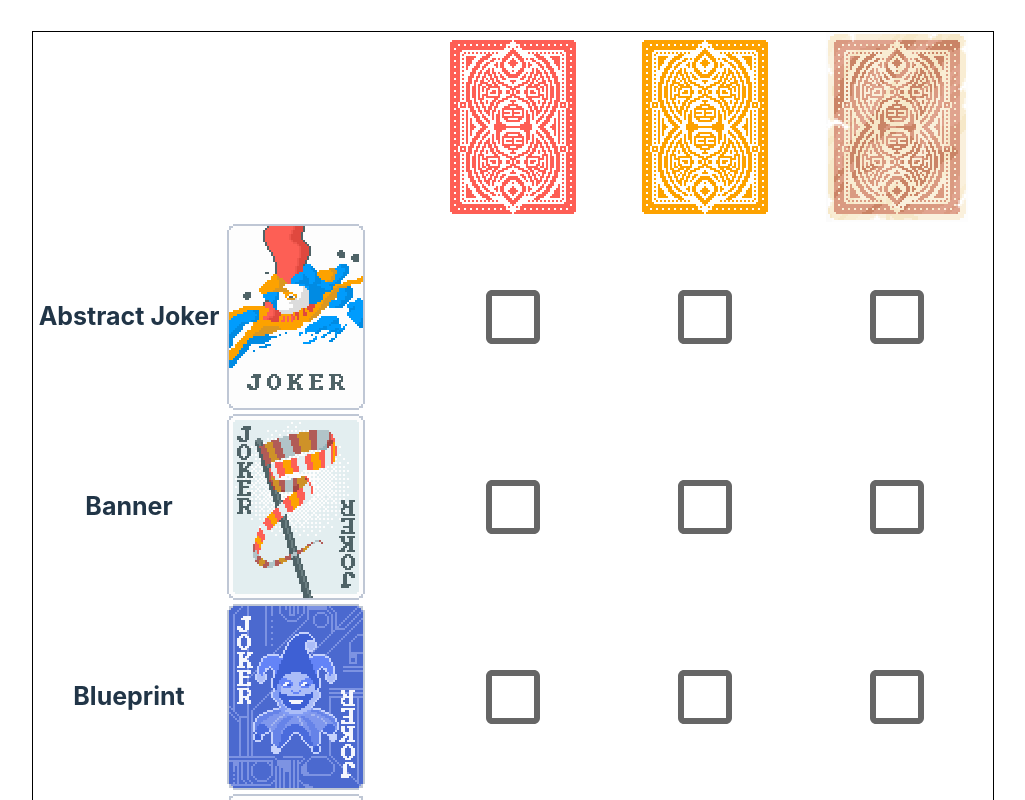
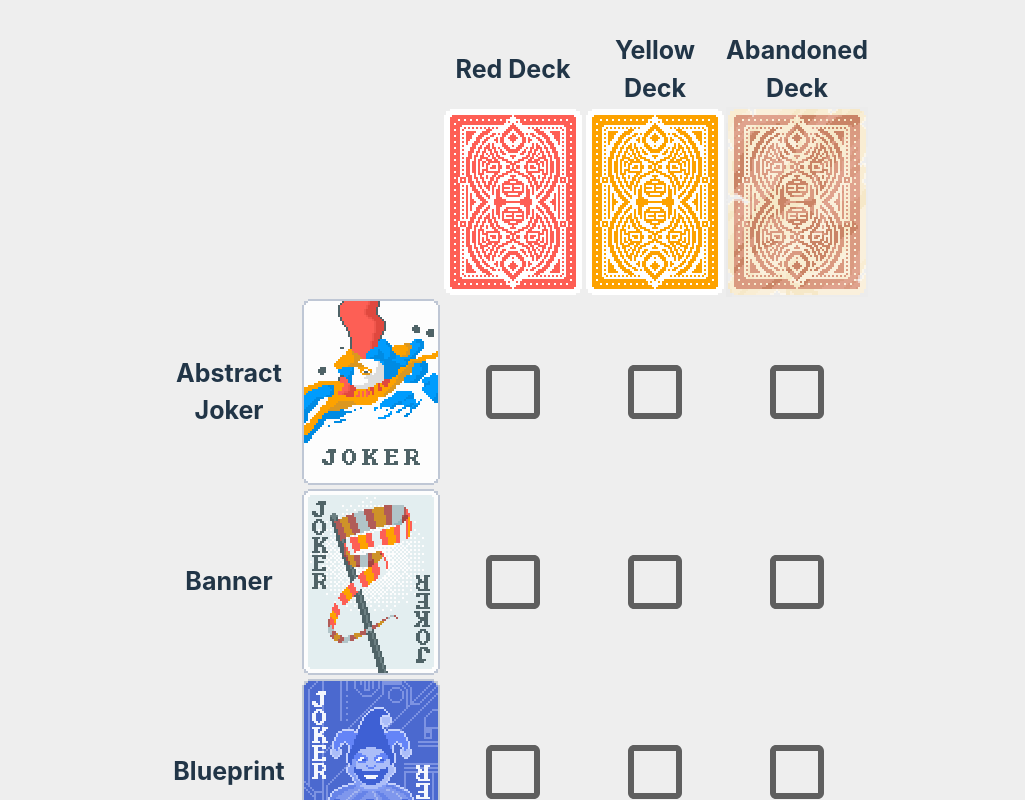
Before and after one commit to cnkeats/balatro-completion, a React (Vite) app: page / in a window 1280 px wide. Shown: the top 800 px of the page, without its empty margins (127-1152 px from the left). Built offline with nearby package versions, Linux system fonts and the light colour scheme.

Commit message:
add deck names

```diff
--- a/src/App.tsx
+++ b/src/App.tsx
@@ -9,8 +9,8 @@ import DeckList from './types/DeckList';
 
 const Grid = styled.div`
     display: grid;
-    grid-template-columns: repeat(5, 192px);
-    outline: 1px solid black;
+    grid-template-columns: repeat(5, 142px);
+    outline: 0px solid black;
     grid-gap: 0px;
 `
 
@@ -74,6 +74,10 @@ function App() {
     const gridItems: JSX.Element[] = [<GridItem key='0' />, <GridItem key='1' />];
 
     DeckList.forEach(d => {
+        gridItems.push(<GridItem><JokerName>{d.name}</JokerName></GridItem>);
+    });
+    gridItems.push(<GridItem key='0' />, <GridItem key='0' />);
+    DeckList.forEach(d => {
         gridItems.push(<GridItem><img key={d.name} src={d.image}></img></GridItem>);
     });
 
--- a/src/index.css
+++ b/src/index.css
@@ -58,7 +58,7 @@ button:focus-visible {
 @media (prefers-color-scheme: light) {
   :root {
     color: #213547;
-    background-color: #ffffff;
+    background-color: #eeeeee;
   }
   a:hover {
     color: #747bff;
```
